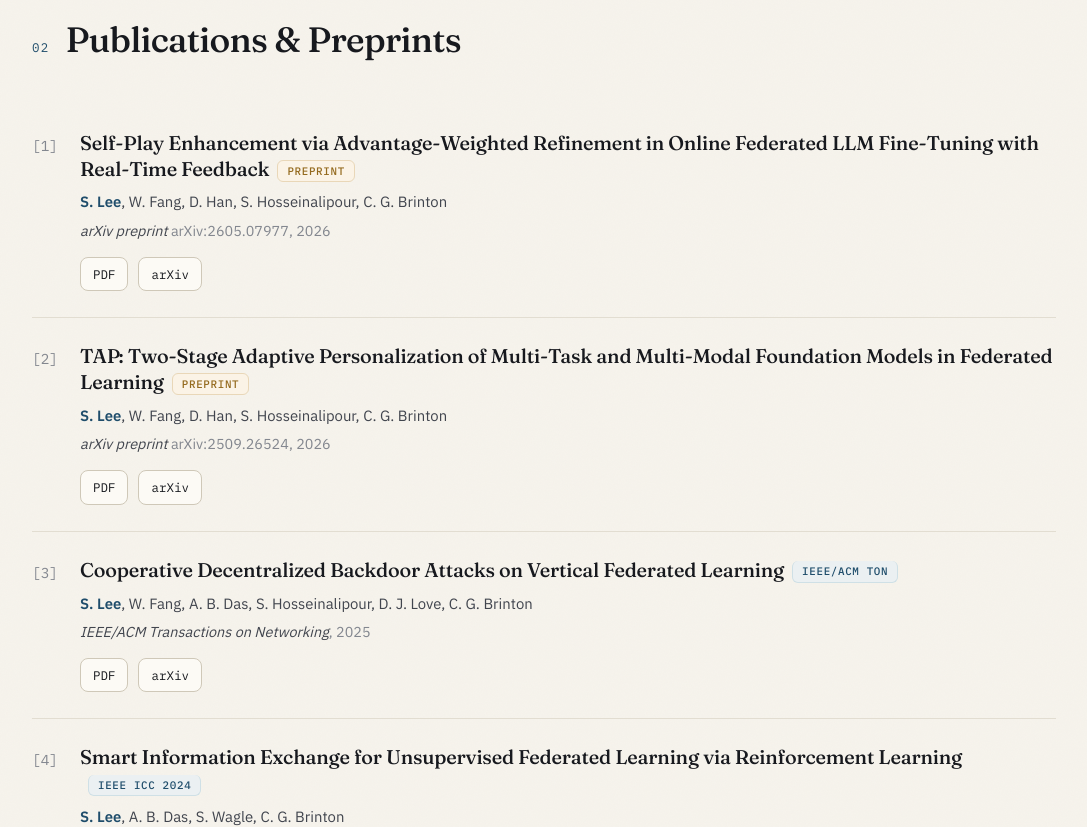
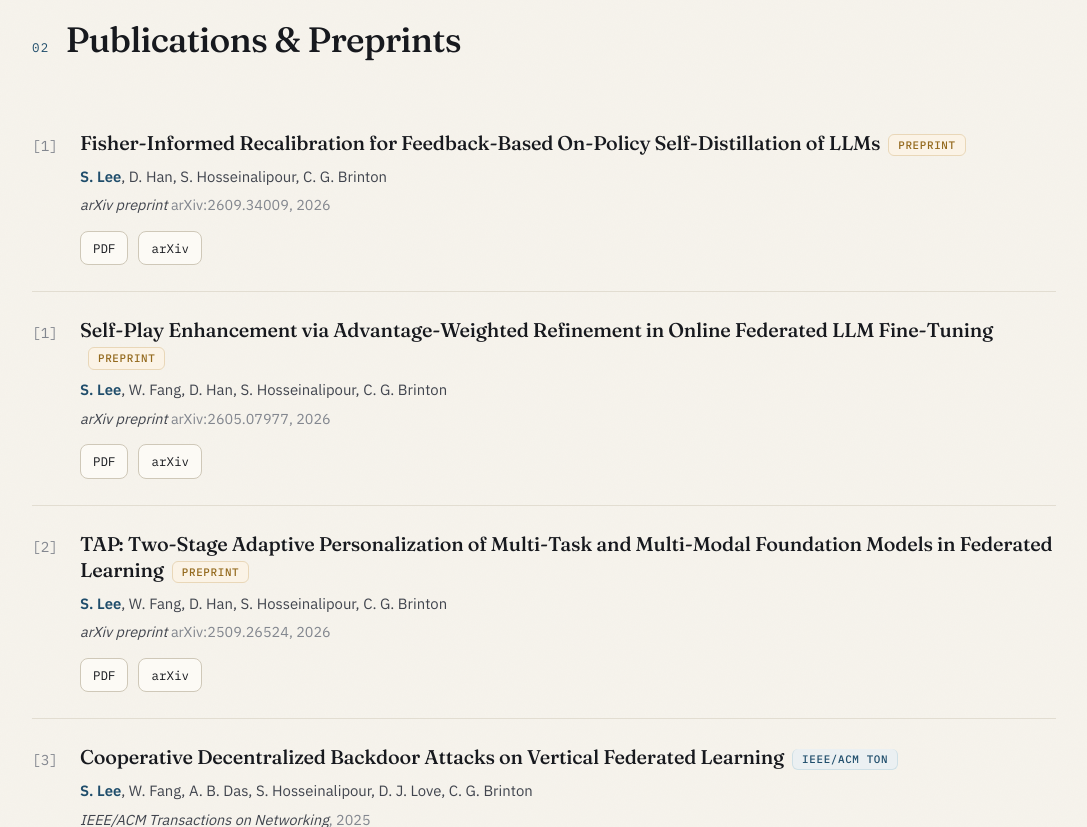
Before and after one commit to lee3296/lee3296.github.io, a plain HTML site: page index.html in a window 1280 px wide. Shown: the part 1120-1947 px from the top of the page, without its empty margins (96-1183 px from the left). Drawn offline with Linux system fonts and the light colour scheme.

Commit message:
Update index.html

```diff
--- a/index.html
+++ b/index.html
@@ -265,12 +265,12 @@
     <div class="hero-grid">
       <div>
         <div class="eyebrow anim">Graduate Researcher</div>
-        <h1 class="name anim">Seohyun <span style="color:var(--accent)">Lee</span></h1>
+        <h1 class="name anim">Seohyun <span style="color:var(--accent)">Lee</span> (이서현)</h1>
         <p class="role anim"><b>M.S. Researcher</b>, Elmore Family School of Electrical &amp; Computer Engineering, Purdue University</p>
         <p class="bio anim">
           Hello! I am an <b>M.S. researcher at the ION Lab</b> in Purdue's Elmore Family School of ECE
           (Electrical and Computer Engineering), advised by Prof. Christopher G. Brinton. I am currently
-          actively seeking <b>Ph.D. opportunities in self-play learning and/or trustworthy and fair learning.</b>
+          actively seeking <b>Ph.D. opportunities in self-improvement learning and/or trustworthy,fair, and aligned learning.</b>
         </p>
         <div class="contacts anim">
           <a href="mailto:lee3296@purdue.edu">
@@ -330,10 +330,25 @@
     <div class="sec-head reveal"><span class="sec-num">02</span><h2>Publications &amp; Preprints</h2></div>
 
     <div class="reveal">
+
       <div class="pub">
         <div class="pub-idx">[1]</div>
         <div>
-          <p class="pub-title">Self-Play Enhancement via Advantage-Weighted Refinement in Online Federated LLM Fine-Tuning with Real-Time Feedback<span class="badge review">Preprint</span></p>
+          <p class="pub-title">Fisher-Informed Recalibration for Feedback-Based On-Policy Self-Distillation of LLMs<span class="badge review">Preprint</span></p>
+          <p class="pub-authors"><span class="me">S. Lee</span>, D. Han, S. Hosseinalipour, C. G. Brinton</p>
+          <p class="pub-venue"><em>arXiv preprint</em> arXiv:2609.34009, 2026</p>
+          <div class="pub-links">
+            <a href="https://arxiv.org/pdf/2609.34009" target="_blank" rel="noopener">PDF</a>
+            <a href="https://arxiv.org/abs/2609.34009" target="_blank" rel="noopener">arXiv</a>
+          </div>
+        </div>
+      </div>
+
+
+      <div class="pub">
+        <div class="pub-idx">[1]</div>
+        <div>
+          <p class="pub-title">Self-Play Enhancement via Advantage-Weighted Refinement in Online Federated LLM Fine-Tuning<span class="badge review">Preprint</span></p>
           <p class="pub-authors"><span class="me">S. Lee</span>, W. Fang, D. Han, S. Hosseinalipour, C. G. Brinton</p>
           <p class="pub-venue"><em>arXiv preprint</em> arXiv:2605.07977, 2026</p>
           <div class="pub-links">
```
